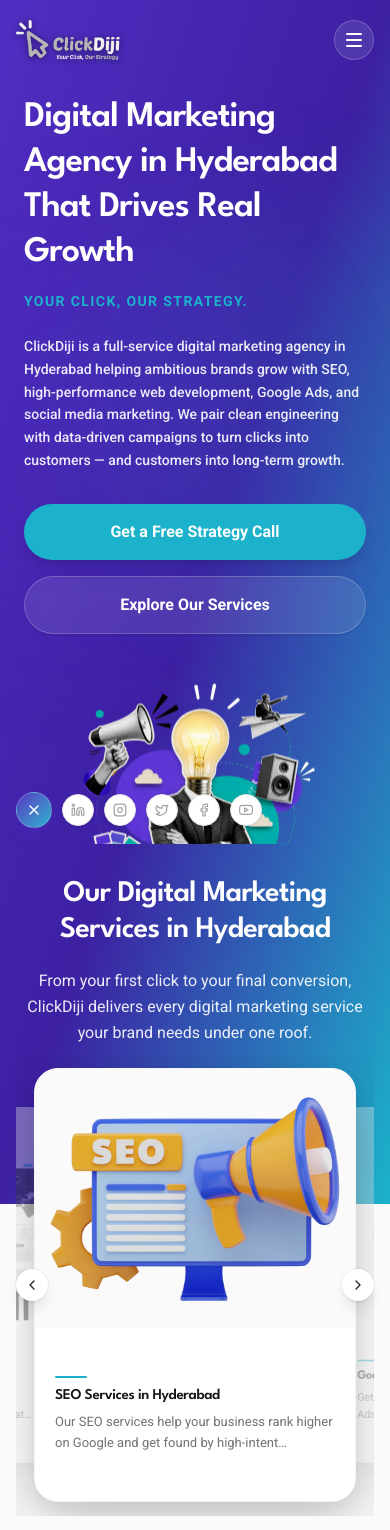
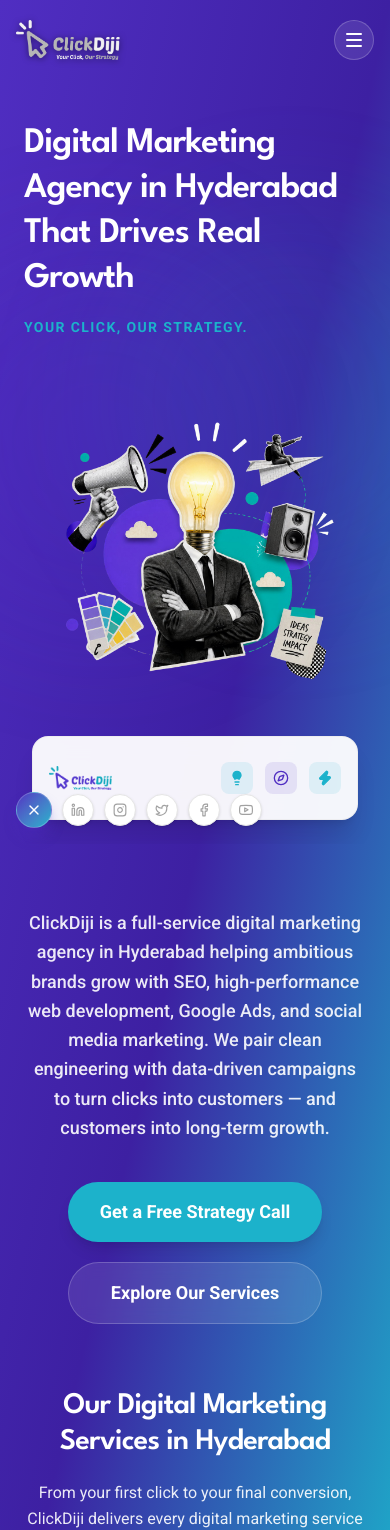
Before and after one commit to Mutualprojects/clickdj, a Next.js app: page / in a window 390 px wide. Shown: the top 1530 px of the page. Built offline with nearby package versions, Linux system fonts and the light colour scheme.

Commit message:
feat: restore hero layout and move intro paragraph below badge

```diff
--- a/src/app/page.tsx
+++ b/src/app/page.tsx
@@ -49,19 +49,6 @@
               <p className="mt-4 text-sm sm:text-base lg:text-lg text-[#1cb2cb] font-bold tracking-widest uppercase">
                 Your Click, Our Strategy.
               </p>
-
-              <p className="mt-6 text-sm sm:text-base lg:text-lg text-white/90 leading-relaxed max-w-2xl font-medium">
-                ClickDiji is a full-service digital marketing agency in Hyderabad helping ambitious brands grow with SEO, high-performance web development, Google Ads, and social media marketing. We pair clean engineering with data-driven campaigns to turn clicks into customers — and customers into long-term growth.
-              </p>
-
-              <div className="mt-8 flex flex-col sm:flex-row gap-4">
-                <button className="px-8 py-4 bg-[#1cb2cb] hover:bg-[#189aa8] text-white rounded-full font-bold transition-colors shadow-lg">
-                  Get a Free Strategy Call
-                </button>
-                <button className="px-8 py-4 bg-white/10 hover:bg-white/20 text-white border border-white/20 rounded-full font-bold transition-colors backdrop-blur-sm shadow-sm">
-                  Explore Our Services
-                </button>
-              </div>
             </motion.div>
 
             {/* Right Column: Hero Image with parallax and subtle idle floating */}
@@ -92,6 +79,21 @@
           {/* Floating Badge */}
           <div className="w-full shrink-0 mt-auto z-20">
             <Badge />
+          </div>
+        </section>
+
+        {/* Intro Paragraph & Buttons Section */}
+        <section className="relative z-10 w-full flex flex-col items-center px-6 pt-16 pb-8 text-center max-w-4xl mx-auto">
+          <p className="text-lg sm:text-xl text-white/90 leading-relaxed font-medium">
+            ClickDiji is a full-service digital marketing agency in Hyderabad helping ambitious brands grow with SEO, high-performance web development, Google Ads, and social media marketing. We pair clean engineering with data-driven campaigns to turn clicks into customers — and customers into long-term growth.
+          </p>
+          <div className="mt-10 flex flex-col sm:flex-row gap-5 justify-center">
+            <button className="px-8 py-4 bg-[#1cb2cb] hover:bg-[#189aa8] text-white rounded-full font-bold transition-colors text-lg shadow-lg">
+              Get a Free Strategy Call
+            </button>
+            <button className="px-8 py-4 bg-white/10 hover:bg-white/20 text-white border border-white/20 rounded-full font-bold transition-colors text-lg backdrop-blur-sm">
+              Explore Our Services
+            </button>
           </div>
         </section>
 
```
